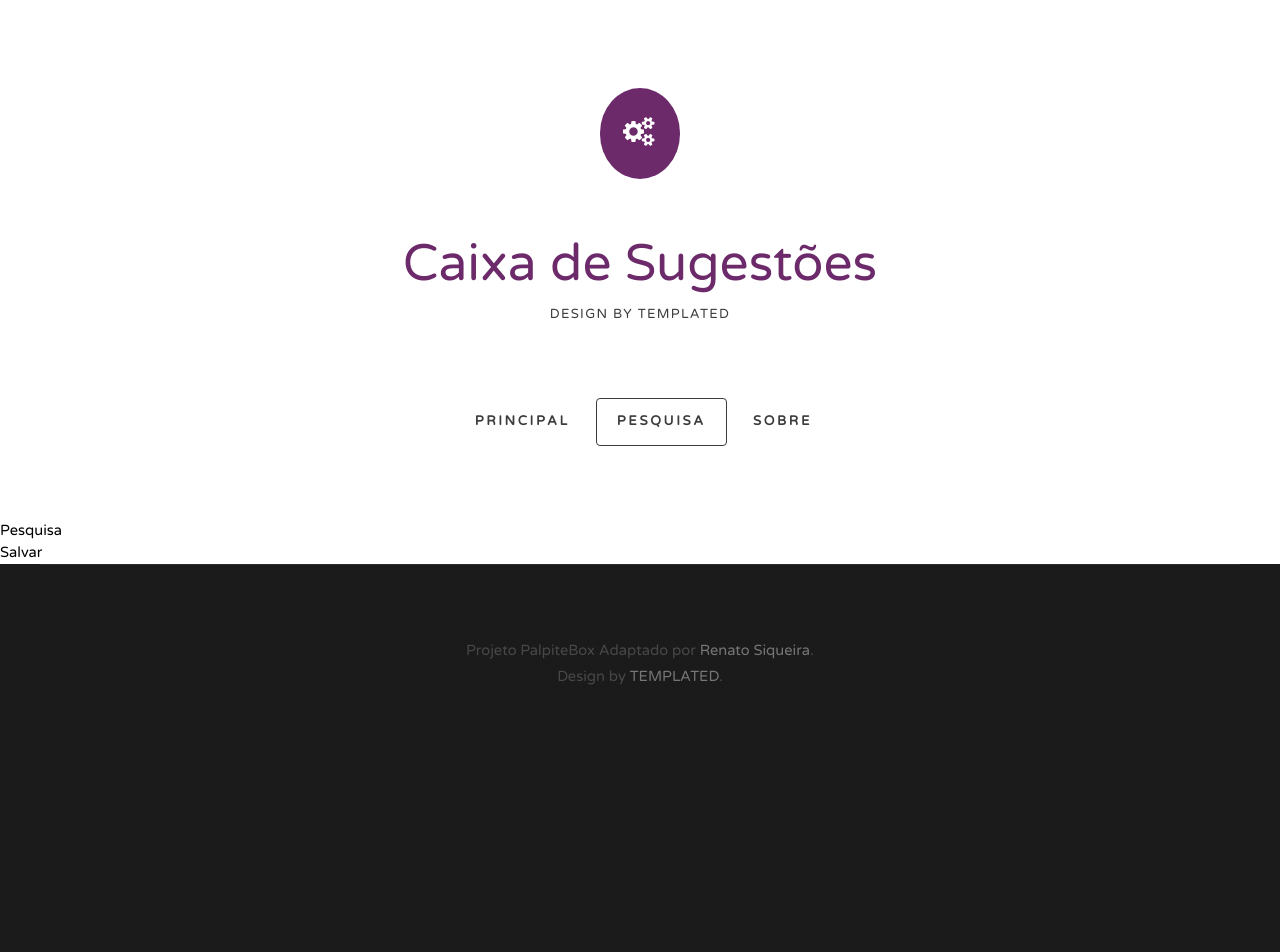
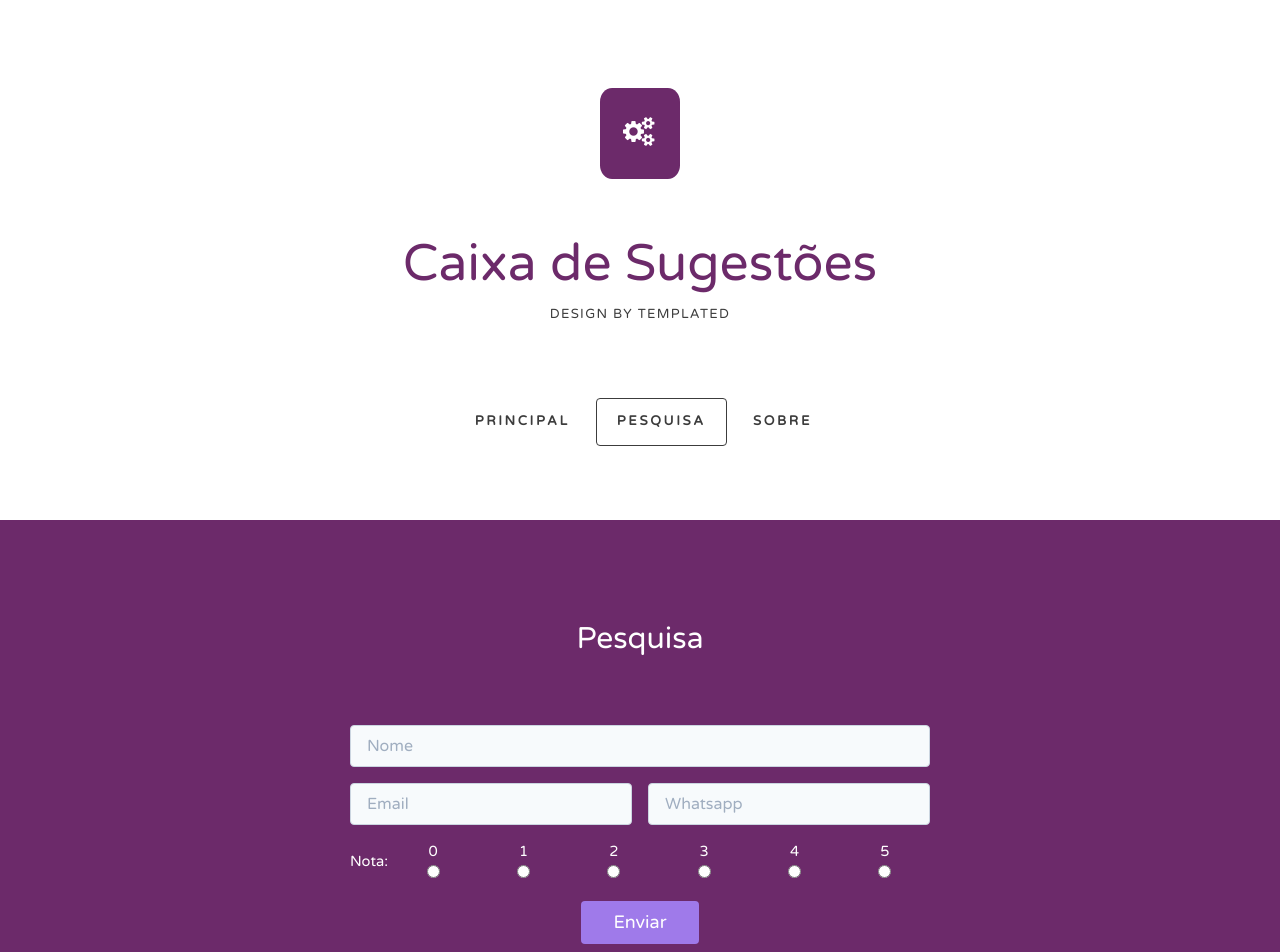
Before and after one commit to RenatoSiqueira/meuRestaurante, a Next.js app: page /pesquisa in a window 1280 px wide. Shown: the top 952 px of the page. Before the commit the page ends 800 px from the top, so only its background shows below. Built offline with nearby package versions, Linux system fonts and the light colour scheme.

Commit message:
added more feats

```diff
--- a/components/Coupons/index.js
+++ b/components/Coupons/index.js
@@ -1,41 +1,22 @@
-import React from 'react'
+import React from "react";
+import Link from "next/link";
 
-const Coupons = () => (
-    <div id="wrapper3">
-            <div id="portfolio" className="container">
-                <div className="title">
-                    <h2>Vivamus fermentum nibh</h2>
-                    <span className="byline">Integer sit amet pede vel arcu aliquet pretium</span> </div>
-                <div className="column1">
-                    <div className="box">
-                        <span className="icon icon-wrench"></span>
-                        <h3>Vestibulum venenatis</h3>
-                        <p>Fermentum nibh augue praesent a lacus at urna congue rutrum.</p>
-                        <a href="#" className="button button-small">Etiam posuere</a> </div>
-                </div>
-                <div className="column2">
-                    <div className="box">
-                        <span className="icon icon-trophy"></span>
-                        <h3>Praesent scelerisque</h3>
-                        <p>Vivamus fermentum nibh in augue praesent urna congue rutrum.</p>
-                        <a href="#" className="button button-small">Etiam posuere</a> </div>
-                </div>
-                <div className="column3">
-                    <div className="box">
-                        <span className="icon icon-key"></span>
-                        <h3>Donec dictum metus</h3>
-                        <p>Vivamus fermentum nibh in augue praesent urna congue rutrum.</p>
-                        <a href="#" className="button button-small">Etiam posuere</a> </div>
-                </div>
-                <div className="column4">
-                    <div className="box">
-                        <span className="icon icon-lock"></span>
-                        <h3>Mauris vulputate dolor</h3>
-                        <p>Rutrum fermentum nibh in augue praesent urna congue rutrum.</p>
-                        <a href="#" className="button button-small">Etiam posuere</a> </div>
-                </div>
-            </div>
+const Coupons = ({ text }) => (
+  <div id="wrapper3">
+    <div id="portfolio" className="container">
+      <div className="title" style={{ marginBottom: "1rem" }}>
+        <h2>Cupom</h2>
+      </div>
+      <div className="">
+        <div className="box">
+          <p className="text-2xl">{text}</p>
+          <Link href="/pesquisa">
+            <a className="button button-small">Preencher Pesquisa</a>
+          </Link>
         </div>
-    )
+      </div>
+    </div>
+  </div>
+);
 
-export default Coupons
+export default Coupons;
--- a/components/Description/index.js
+++ b/components/Description/index.js
@@ -1,25 +1,23 @@
-import React from 'react'
+import React from "react";
 
-const Description = ({title, message}) => (
+const Description = ({ title, message }) => (
   <div id="wrapper2">
     <div id="welcome" className="container">
-        {
-            !title &&
+      {!title && (
         <div className="title">
           <h2>Aguarde...</h2>
         </div>
-        }
-        {
-            message &&
+      )}
+      {message && (
         <>
-                <div className="title">
+          <div className="title" style={{ marginBottom: "1rem" }}>
             <h2>{title}</h2>
           </div>
-                <p>{message}</p>
+          <p className="text-2xl">{message}</p>
         </>
-        }
+      )}
     </div>
   </div>
-)
+);
 
-export default Description
+export default Description;
--- a/pages/api/save.js
+++ b/pages/api/save.js
@@ -1,46 +1,54 @@
-import { GoogleSpreadsheet } from 'google-spreadsheet'
-import credentials from '../../credentials.json'
-import moment from 'moment'
+import { GoogleSpreadsheet } from "google-spreadsheet";
+import credentials from "../../credentials.json";
+import moment from "moment";
 
-const doc = new GoogleSpreadsheet('1EI_GCUDdyA22ZmAIlNnMemqquMrFz2Uc5nBJBx0kTcc')
+const doc = new GoogleSpreadsheet(
+  "1EI_GCUDdyA22ZmAIlNnMemqquMrFz2Uc5nBJBx0kTcc"
+);
 
 const genCupom = () => {
-    const code = parseInt(moment().format('YYMMDDHHmmssSSS')).toString(16).toUpperCase()
-    return code.substr(0,4) + '-' + code.substr(4,4) + '-' + code.substr(8,4)
-}
+  const code = parseInt(moment().format("YYMMDDHHmmssSSS"))
+    .toString(16)
+    .toUpperCase();
+  return code.substr(0, 4) + "-" + code.substr(4, 4) + "-" + code.substr(8, 4);
+};
 
-export default async(req, res) => {
+export default async (req, res) => {
   try {
-        await doc.useServiceAccountAuth(credentials)
-        await doc.loadInfo()
-        const sheet = doc.sheetsByIndex[1]
-        const data = JSON.parse(req.body)
+    await doc.useServiceAccountAuth(credentials);
+    await doc.loadInfo();
+    const sheet = doc.sheetsByIndex[1];
+    const data = JSON.parse(req.body);
 
-        const sheetConfig = doc.sheetsByIndex[2]
-        await sheetConfig.loadCells('A3:B3')
+    const sheetConfig = doc.sheetsByIndex[2];
+    await sheetConfig.loadCells("A3:B3");
 
-        const mostrarPromocaoCell = sheetConfig.getCell(2, 0)
-        const textoCell = sheetConfig.getCell(2, 1)
+    const mostrarPromocaoCell = sheetConfig.getCell(2, 0);
+    const textoCell = sheetConfig.getCell(2, 1);
 
-        let Cupom = ''
-        let Promo = ''
-        if(mostrarPromocaoCell.value === 'VERDADEIRO') {
-            Cupom = genCupom()
-            Promo = textoCell.value
+    let Cupom = "";
+    let Promo = "";
+    if (mostrarPromocaoCell.value === "VERDADEIRO") {
+      Cupom = genCupom();
+      Promo = textoCell.value;
     }
 
     await sheet.addRow({
       Nome: data.Nome,
       Email: data.Email,
       Whatsapp: data.Whatsapp,
-            Nota: 5,
-            'Data Preenchimento': moment().format('DD/MM/YYYY, HH:mm:ss'),
+      Nota: parseInt(data.Nota),
+      "Data Preenchimento": moment().format("DD/MM/YYYY, HH:mm:ss"),
       Cupom,
-            Promo
-        })
+      Promo,
+    });
 
-        res.end(req.body)
+    res.json({
+      showCoupon: Cupom !== "",
+      Cupom,
+      Promo,
+    });
   } catch (error) {
-        res.end('error')
+    res.end("error");
   }
-}
+};
--- a/pages/pesquisa.js
+++ b/pages/pesquisa.js
@@ -1,33 +1,129 @@
-import React from 'react'
-import PageTitle from '../components/PageTitle'
+import React, { useState } from "react";
+import PageTitle from "../components/PageTitle";
 
 const Pesquisa = () => {
-    const save = async () => {
-        const form = {
-            Nome: 'a',
-            Email: 'b',
-            Whatsapp: 'c'
-        }
-        try {
-            const response = await fetch('/api/save', {
-                method: 'POST',
-                body: JSON.stringify(form)
-            })
-            const data = await response.json()
-            console.log(data)
-        } catch (error) {
-                console.log('----',error)
-        }
-    }
-    return (
-        <div>
-            <PageTitle title='Pesquisa' />
-            <h1>Pesquisa</h1>
-            <button onClick={save}>
-                Salvar
-            </button>
+  const [form, setForm] = useState({
+    Nome: "",
+    Email: "",
+    Whatsapp: "",
+    Nota: 0,
+  });
+  const [success, setSuccess] = useState(false);
+  const [retorno, setRetorno] = useState({});
+
+  const onChange = (e) => {
+    const { name, value } = e.target;
+    setForm((old) => ({
+      ...old,
+      [name]: value,
+    }));
+  };
+
+  const save = async () => {
+    try {
+      const response = await fetch("/api/save", {
+        method: "POST",
+        body: JSON.stringify(form),
+      });
+      const data = await response.json();
+      setSuccess(true);
+      setRetorno(data);
+    } catch (error) {}
+  };
+
+  return (
+    <section
+      className="text-gray-700 body-font relative"
+      style={{ backgroundColor: "#6C2A6A" }}
+    >
+      <PageTitle title="Pesquisa" />
+      <div className="container px-5 py-24 mx-auto">
+        <div className="flex flex-col text-center w-full mb-12">
+          <h1 className="sm:text-3xl text-2xl font-medium title-font mb-4 text-white">
+            Pesquisa
+          </h1>
+          {success && (
+            <p className="text-sm text-white">
+              Obrigado por sua contribuição e/ou crítica.
+            </p>
+          )}
         </div>
-    )
-}
+        {!success && (
+          <div className="lg:w-1/2 md:w-2/3 mx-auto">
+            <div className="flex flex-wrap -m-2">
+              <div className="p-2 w-full">
+                <input
+                  className="w-full bg-gray-100 rounded border border-gray-400 focus:outline-none focus:border-purple-500 text-base px-4 py-2"
+                  placeholder="Nome"
+                  type="text"
+                  name="Nome"
+                  onChange={onChange}
+                  value={form.Nome}
+                />
+              </div>
+              <div className="p-2 w-1/2">
+                <input
+                  className="w-full bg-gray-100 rounded border border-gray-400 focus:outline-none focus:border-purple-500 text-base px-4 py-2"
+                  placeholder="Email"
+                  type="email"
+                  name="Email"
+                  onChange={onChange}
+                  value={form.Email}
+                />
+              </div>
+              <div className="p-2 w-1/2">
+                <input
+                  className="w-full bg-gray-100 rounded border border-gray-400 focus:outline-none focus:border-purple-500 text-base px-4 py-2"
+                  placeholder="Whatsapp"
+                  type="text"
+                  name="Whatsapp"
+                  onChange={onChange}
+                  value={form.Whatsapp}
+                />
+              </div>
+              <div className="p-2 w-full flex text-center">
+                <p className="text-white self-center">Nota:</p>
+                {[0, 1, 2, 3, 4, 5].map((nota) => (
+                  <label className="text-white block w-1/6">
+                    {nota}
+                    <br />
+                    <input
+                      type="radio"
+                      name="Nota"
+                      value={nota}
+                      onChange={onChange}
+                    />
+                  </label>
+                ))}
+              </div>
+              <div className="p-2 w-full">
+                <button
+                  className="flex mx-auto text-white bg-purple-500 border-0 py-2 px-8 focus:outline-none hover:bg-purple-600 rounded text-lg"
+                  onClick={save}
+                >
+                  Enviar
+                </button>
+              </div>
+            </div>
+          </div>
+        )}
+        {success && retorno.showCoupon && (
+          <div
+            className="bg-teal-100 border-t-4 text-center border-teal-500 rounded-b text-teal-900 px-4 py-3 shadow-md"
+            role="alert"
+          >
+            <div>
+              <p className="font-bold">{retorno.Promo}</p>
+              <p className="font-bold text-2xl">Cupom: {retorno.Cupom}</p>
+              <p className="italic">
+                Tire print ou foto desta tela e apresente ao Garçom
+              </p>
+            </div>
+          </div>
+        )}
+      </div>
+    </section>
+  );
+};
 
-export default Pesquisa
+export default Pesquisa;
--- a/public/default.css
+++ b/public/default.css
@@ -369,7 +369,7 @@
 		margin-bottom: 2em;
 		padding: 1em;
 		background: #6C2A6A;
-		border-radius: 50%;
+		border-radius: 15%;
 		font-size: 1.6em;
 		color: #FFF;
 	}
```
Lines whose indentation alone changed are shown as unchanged.
